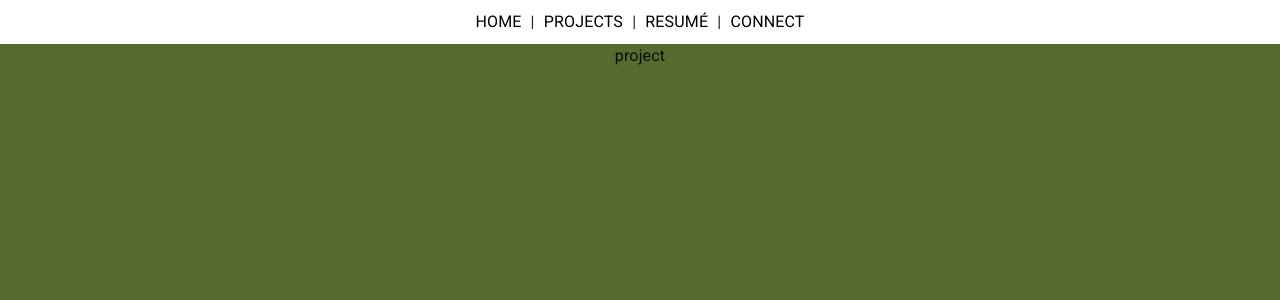
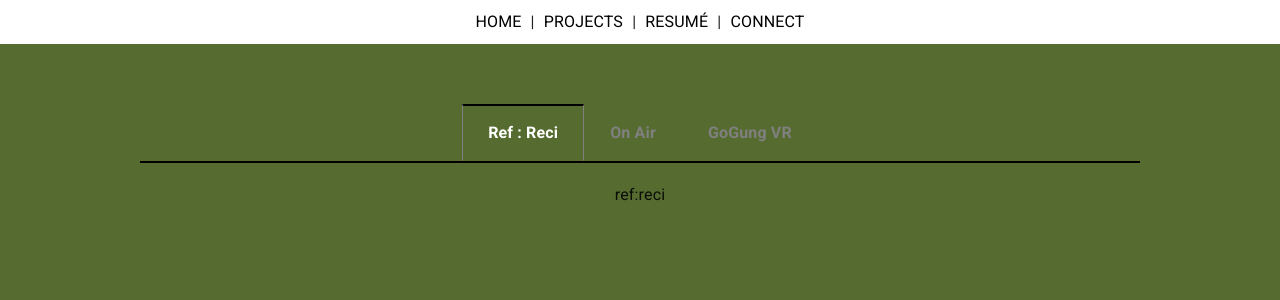
Before and after one commit to nu1997/portfolio, a React (Create React App) app in the folder blog/: page /portfolio/projects in a window 1280 px wide. Shown: the top 300 px of the page. Built offline with nearby package versions, Linux system fonts and the light colour scheme.

Commit message:
[css] Add Project Tab

```diff
--- /dev/null
+++ b/blog/src/Components/GoGung.jsx
@@ -0,0 +1,8 @@
+export default function Gogung () {
+
+  return (
+    <div>
+      gogung
+    </div>
+  )
+}
--- /dev/null
+++ b/blog/src/Components/OnAir.jsx
@@ -0,0 +1,8 @@
+export default function OnAir () {
+
+  return (
+    <div>
+      on:air
+    </div>
+  )
+}
--- /dev/null
+++ b/blog/src/Components/RefReci.jsx
@@ -0,0 +1,8 @@
+export default function RefReci () {
+
+  return (
+    <div>
+      ref:reci
+    </div>
+  )
+}
--- a/blog/src/pages/Connect.jsx
+++ b/blog/src/pages/Connect.jsx
@@ -1,9 +1,24 @@
-const Connect = () => {
+
+export default function Connect() {
   return (
     <div>
-
+      <div className="resume-title">
+        Connect
+      </div>
+      <div className="resume-content">
+        <div className="resume-content-left">
+          <img src="" alt="" />
+        </div>
+        <div className="resume-content-right">
+          <div className="resume-content-right-body">
+            <p>Jiu Park</p>
+            <p>Web Developer</p>
+            <p>Seoul, South Korea</p>
+            <p>Contact via <a href="mailto:jiwooapark@gmail.com">jiwooapark@gmail.com</a></p>
+            <p><a href="https://www.linkedin.com/in/park-jiwoo-411a86214/" target="_blank" rel="noreferrer">LinkedIn</a> | <a href="https://github.com/nu1997" target="_blank" rel="noreferrer">Github</a></p>
+          </div>
+        </div>
+      </div>
     </div>
   )
-}
-
-export default Connect;
+};
--- a/blog/src/pages/Main.jsx
+++ b/blog/src/pages/Main.jsx
@@ -1,8 +1,7 @@
-const Main = () => {
+export default function Main () {
   return (
     <div>
+      Main Homepage
     </div>
   )
-}
-
-export default Main;
+};
--- /dev/null
+++ b/blog/src/pages/Project.css
@@ -0,0 +1,41 @@
+.project-tab {
+  border-top: 2px solid black;
+  display: none;
+  padding: 20px 0 0;
+  text-align: center;
+}
+.project-tablabel {
+  border: 1px solid transparent;
+  color: gray;
+  display: inline-flex;
+  font-weight: 600;
+  margin: 0 0 0px;
+  padding: 15px 25px;
+  text-align: center;
+}
+.project-tablabel:hover {
+  color: white;
+  text-decoration: wavy;
+  cursor: pointer;
+}
+.project-tabradio {
+  display: none;
+}
+.project-tabradio:checked + .project-tablabel {
+  border-left: 1px solid gray;
+  border-right: 1px solid gray;
+  /* border-bottom: 2px solid ; */
+  border-top: 2px solid black;
+  color: white;
+}
+#tab-refreci:checked ~ #content-refreci,
+#tab-onair:checked ~ #content-onair,
+#tab-gogung:checked ~ #content-gogung {
+  display: block;
+}
+.tab-container {
+  margin: 0 auto;
+  max-width: 1000px;
+  /* min-width: 1000px; */
+  margin-top: 60px;
+}
--- a/blog/src/pages/Project.jsx
+++ b/blog/src/pages/Project.jsx
@@ -1,9 +1,45 @@
-const Project = () => {
+import * as React from 'react';
+import PropTypes from 'prop-types';
+import Tabs from '@mui/material/Tabs';
+import Tab from '@mui/material/Tab';
+import Typography from '@mui/material/Typography';
+import Box from '@mui/material/Box';
+import RefReci from '../Components/RefReci';
+import Gogung from '../Components/GoGung';
+import OnAir from '../Components/OnAir';
+import { useState } from 'react';
+import './Project.css';
+
+
+export default function Project() {
+  const [selected, setSelected] = useState();
+
   return (
-    <div>
-      project
+    <div class="tab-container">
+      <input class="project-tabradio" id="tab-refreci" type="radio" name="tab-check" checked />
+      <label class="project-tablabel" for="tab-refreci">Ref : Reci</label>
+      <input class="project-tabradio" id="tab-onair" type="radio" name="tab-check" />
+      <label class="project-tablabel" for="tab-onair">On Air</label>
+      <input class="project-tabradio" id="tab-gogung" type="radio" name="tab-check" />
+      <label class="project-tablabel" for="tab-gogung">GoGung VR</label>
+      <section class="project-tab" id="content-refreci">
+        <div
+        >
+          <RefReci />
+        </div>
+      </section>
+      <section class="project-tab" id="content-onair">
+        <div
+        >
+          <OnAir />
+        </div>
+      </section>
+      <section class="project-tab" id="content-gogung">
+        <div
+        >
+          <Gogung />
+        </div>
+      </section>
     </div>
-  )
+  );
 }
-
-export default Project;
--- a/blog/src/pages/Resume.jsx
+++ b/blog/src/pages/Resume.jsx
@@ -1,25 +1,10 @@
-const Resume = () => {
+
+export default function Resume() {
   return (
     <div>
       <div className="resume-title">
         Resume
       </div>
-      <div className="resume-content">
-        <div className="resume-content-left">
-          <img src="" alt="" />
-        </div>
-        <div className="resume-content-right">
-          <div className="resume-content-right-body">
-            <p>Jiu Park</p>
-            <p>Web Developer</p>
-            <p>Seoul, South Korea</p>
-            <p>Contact via <a href="mailto:jiwooapark@gmail.com">jiwooapark@gmail.com</a></p>
-            <p><a href="https://www.linkedin.com/in/park-jiwoo-411a86214/" target="_blank" rel="noreferrer">LinkedIn</a> | <a href="https://github.com/nu1997" target="_blank" rel="noreferrer">Github</a></p>
-          </div>
-        </div>
-      </div>
     </div>
   )
-}
-
-export default Resume;
+} ;
```
